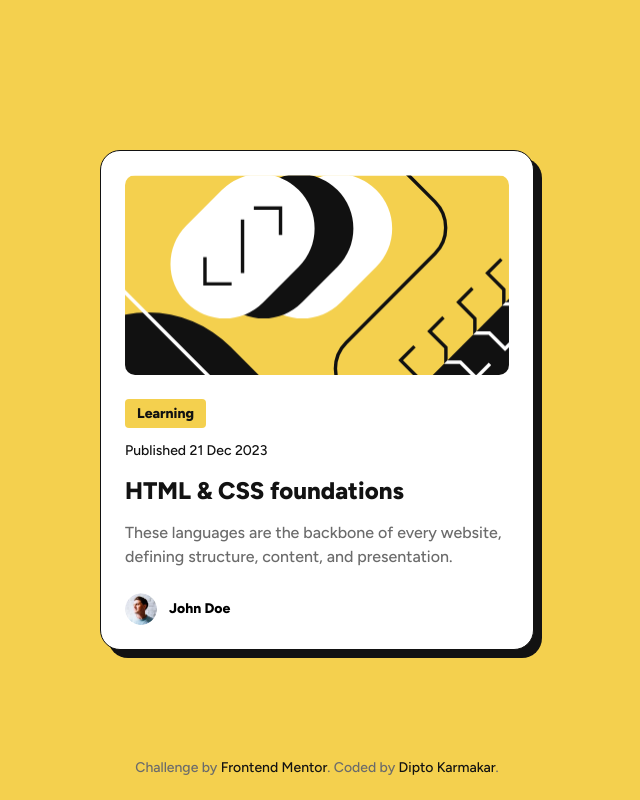
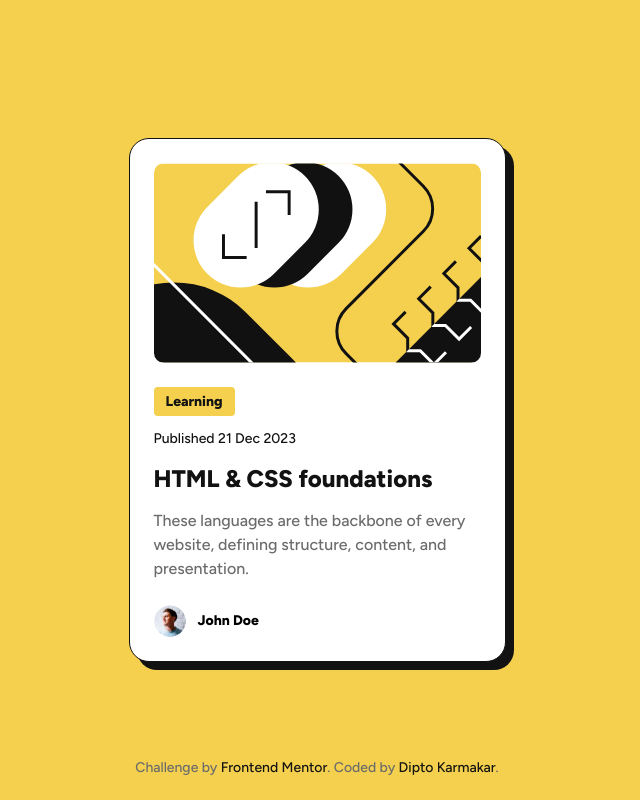
Before and after one commit to dipto0321/blog-preview-card, a plain HTML site: page index.html in a window 1280 px wide. Shown: the whole page, without its empty margins (323-963 px from the left). Drawn offline with Linux system fonts and the light colour scheme.

Commit message:
fix: card sizing

```diff
--- a/styles.css
+++ b/styles.css
@@ -144,7 +144,7 @@ footer a {
 
 @media (min-width: 1024px) {
   .card {
-    width: 384px;
+    width: 327px;
   }
 
 	.card .card-thumb {
```
